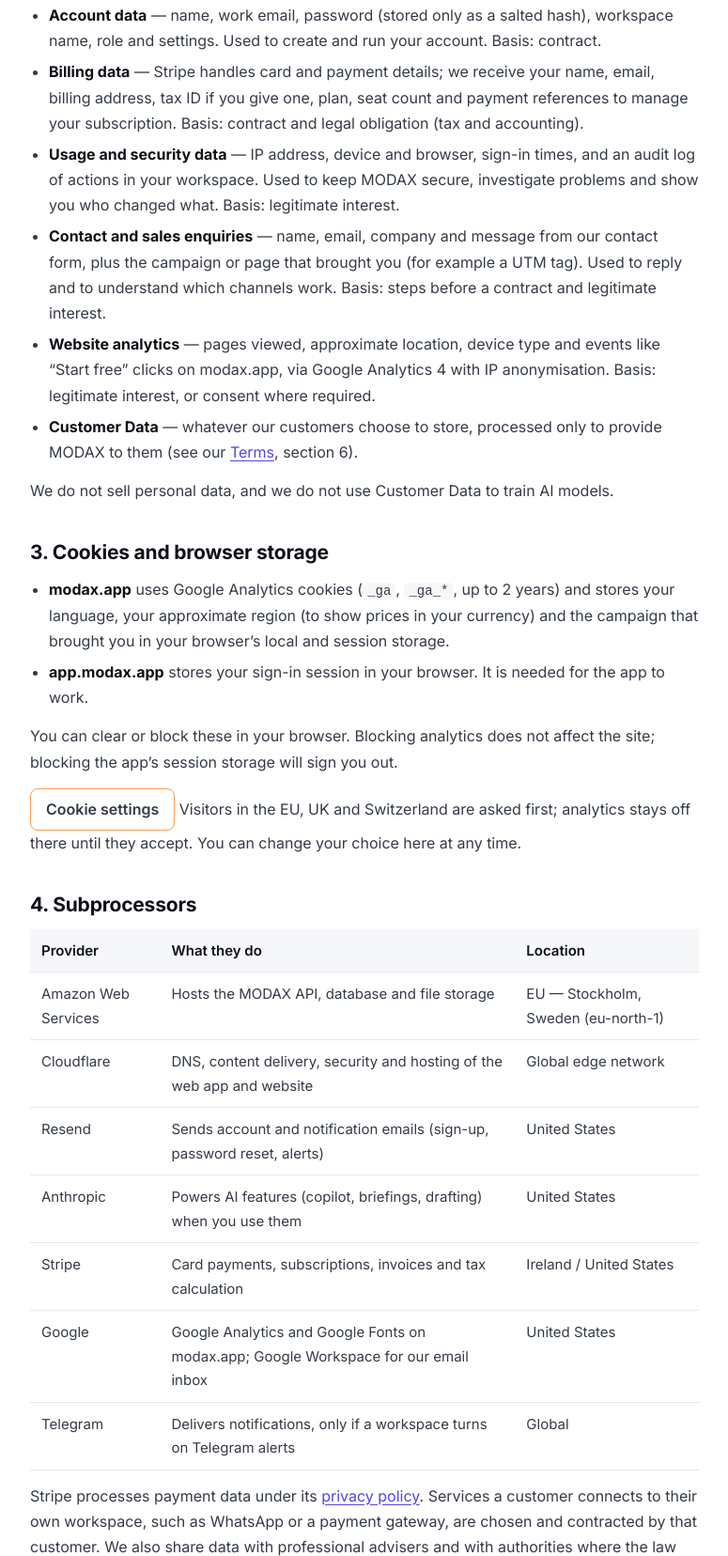
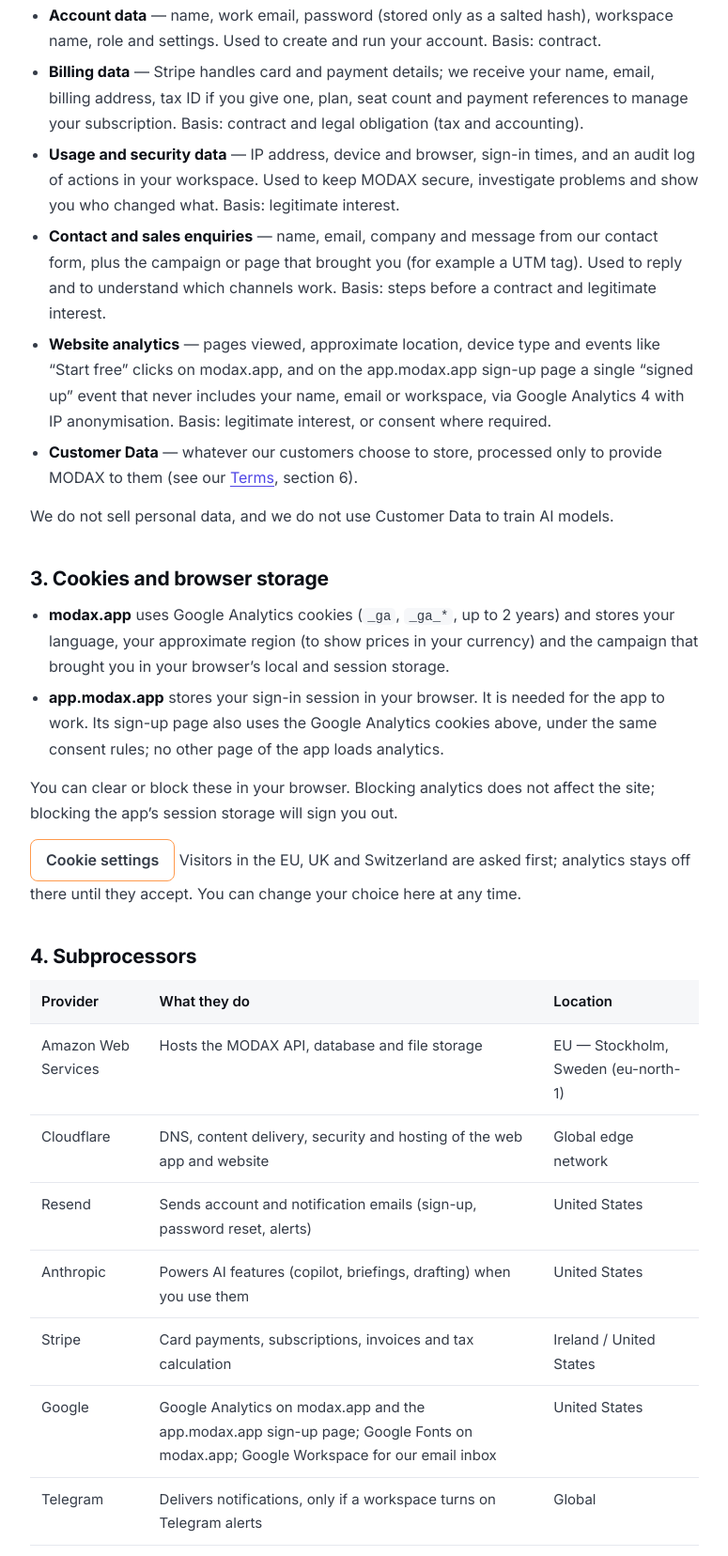
Before and after one commit to khatibdesigns/modax.app, a plain HTML site: page privacy.html in a window 1280 px wide. Shown: the part 803-2459 px from the top of the page at 94% size, without its empty margins (252-1027 px from the left). Drawn offline with Linux system fonts and the light colour scheme.

Commit message:
Privacy: GA4 on the app.modax.app sign-up page (#1)
The MODAX app now sends one sign_up event from its sign-up page (no name,
email or workspace), under the same consent rules as modax.app.

Co-authored-by: Nader Alkhatib <khatibdesigns@users.noreply.github.com>

```diff
--- a/privacy.html
+++ b/privacy.html
@@ -55,7 +55,7 @@
   <main class="legal" id="main">
     <span class="eyebrow">Legal</span>
     <h1>Privacy Policy</h1>
-    <p class="updated">Last updated: 9 November 2026 · Khatib Designs Ltd</p>
+    <p class="updated">Last updated: 11 November 2026 · Khatib Designs Ltd</p>
     <nav class="tabs" aria-label="Legal pages"><a href="/terms">Terms of Service</a><a href="/privacy" aria-current="page">Privacy Policy</a><a href="/refunds">Refund Policy</a></nav>
 
 <p class="lead">This policy explains what personal data MODAX collects, what we do with it, who helps us process it, and the rights you have. It covers modax.app, the MODAX app at app.modax.app, and the MODAX API.</p>
@@ -74,7 +74,7 @@
 <li><strong>Billing data</strong> &mdash; Stripe handles card and payment details; we receive your name, email, billing address, tax ID if you give one, plan, seat count and payment references to manage your subscription. Basis: contract and legal obligation (tax and accounting).</li>
 <li><strong>Usage and security data</strong> &mdash; IP address, device and browser, sign-in times, and an audit log of actions in your workspace. Used to keep MODAX secure, investigate problems and show you who changed what. Basis: legitimate interest.</li>
 <li><strong>Contact and sales enquiries</strong> &mdash; name, email, company and message from our contact form, plus the campaign or page that brought you (for example a UTM tag). Used to reply and to understand which channels work. Basis: steps before a contract and legitimate interest.</li>
-<li><strong>Website analytics</strong> &mdash; pages viewed, approximate location, device type and events like &ldquo;Start free&rdquo; clicks on modax.app, via Google Analytics 4 with IP anonymisation. Basis: legitimate interest, or consent where required.</li>
+<li><strong>Website analytics</strong> &mdash; pages viewed, approximate location, device type and events like &ldquo;Start free&rdquo; clicks on modax.app, and on the app.modax.app sign-up page a single &ldquo;signed up&rdquo; event that never includes your name, email or workspace, via Google Analytics 4 with IP anonymisation. Basis: legitimate interest, or consent where required.</li>
 <li><strong>Customer Data</strong> &mdash; whatever our customers choose to store, processed only to provide MODAX to them (see our <a href="/terms">Terms</a>, section 6).</li>
 </ul>
 <p>We do not sell personal data, and we do not use Customer Data to train AI models.</p>
@@ -82,7 +82,7 @@
 <h2>3. Cookies and browser storage</h2>
 <ul>
 <li><strong>modax.app</strong> uses Google Analytics cookies (<code>_ga</code>, <code>_ga_*</code>, up to 2 years) and stores your language, your approximate region (to show prices in your currency) and the campaign that brought you in your browser&rsquo;s local and session storage.</li>
-<li><strong>app.modax.app</strong> stores your sign-in session in your browser. It is needed for the app to work.</li>
+<li><strong>app.modax.app</strong> stores your sign-in session in your browser. It is needed for the app to work. Its sign-up page also uses the Google Analytics cookies above, under the same consent rules; no other page of the app loads analytics.</li>
 </ul>
 <p>You can clear or block these in your browser. Blocking analytics does not affect the site; blocking the app&rsquo;s session storage will sign you out.</p>
 
@@ -96,7 +96,7 @@
 <tr><td>Resend</td><td>Sends account and notification emails (sign-up, password reset, alerts)</td><td>United States</td></tr>
 <tr><td>Anthropic</td><td>Powers AI features (copilot, briefings, drafting) when you use them</td><td>United States</td></tr>
 <tr><td>Stripe</td><td>Card payments, subscriptions, invoices and tax calculation</td><td>Ireland / United States</td></tr>
-<tr><td>Google</td><td>Google Analytics and Google Fonts on modax.app; Google Workspace for our email inbox</td><td>United States</td></tr>
+<tr><td>Google</td><td>Google Analytics on modax.app and the app.modax.app sign-up page; Google Fonts on modax.app; Google Workspace for our email inbox</td><td>United States</td></tr>
 <tr><td>Telegram</td><td>Delivers notifications, only if a workspace turns on Telegram alerts</td><td>Global</td></tr>
 </tbody>
 </table></div>
```
